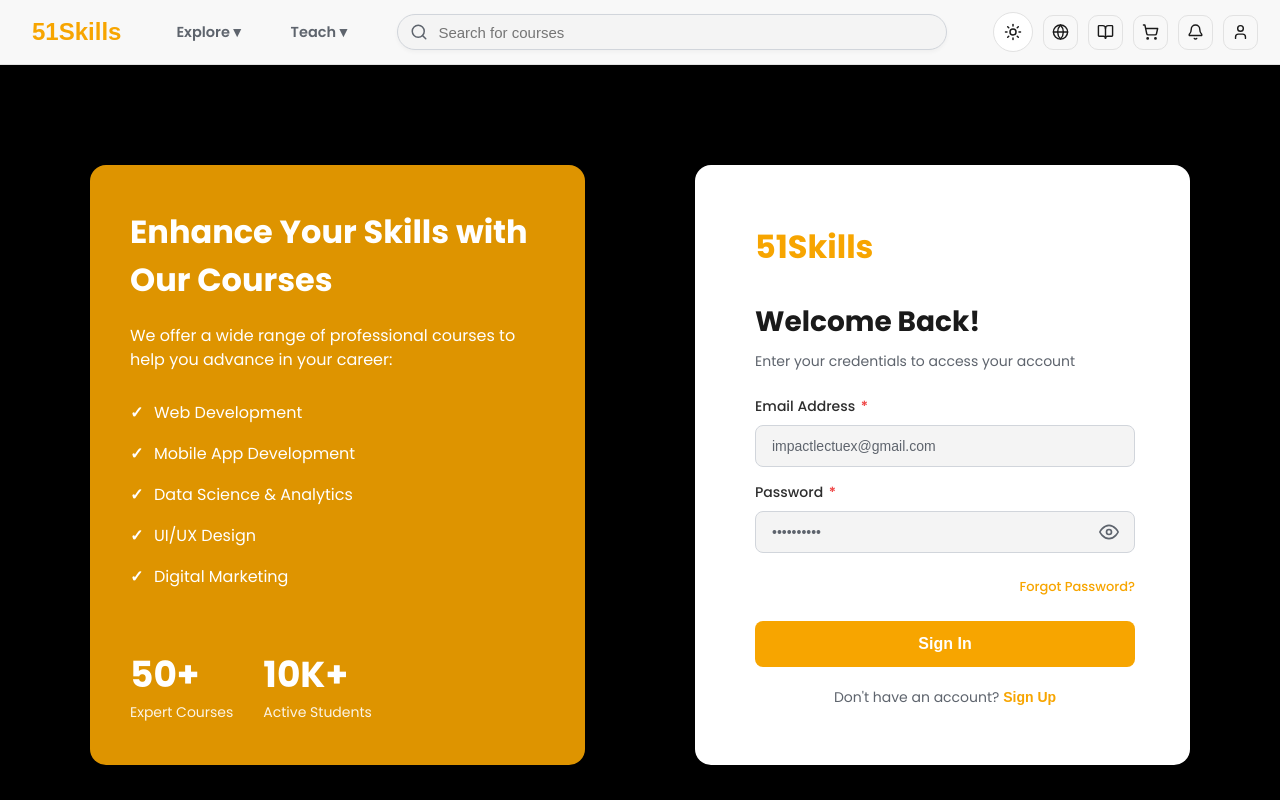
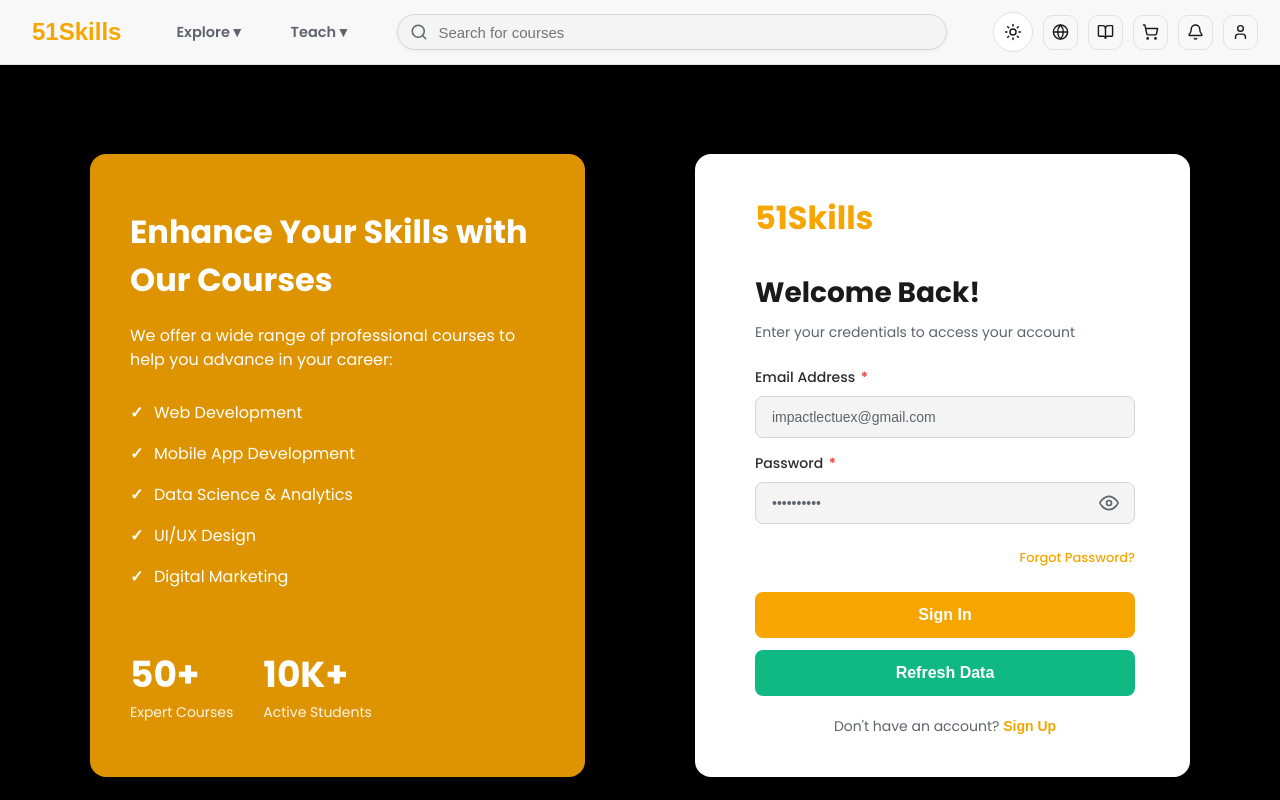
Before and after one commit to kashaliweb-design/finalidesign, a Next.js app: page /auth in a window 1280 px wide. Shown: the top 800 px of the page. Built offline with nearby package versions, Linux system fonts and the light colour scheme.

Commit message:
Add Refresh Data button to login page

```diff
--- a/app/auth/page.tsx
+++ b/app/auth/page.tsx
@@ -27,6 +27,8 @@ export default function AuthPage() {
   const [verificationEmail, setVerificationEmail] = useState("");
   const [resendingOtp, setResendingOtp] = useState(false);
   const [resendCooldown, setResendCooldown] = useState(0);
+  const [refreshingData, setRefreshingData] = useState(false);
+  const [refreshMessage, setRefreshMessage] = useState("");
 
   const handleSubmit = async (e: React.FormEvent) => {
     e.preventDefault();
@@ -228,6 +230,36 @@ export default function AuthPage() {
     }
   };
 
+  const handleRefreshData = async () => {
+    setRefreshMessage("");
+    setRefreshingData(true);
+
+    try {
+      const response = await fetch("https://srv746619.hstgr.cloud/api/v1/auth/user", {
+        method: "GET",
+        headers: {
+          "Content-Type": "application/json",
+        },
+        credentials: "include",
+      });
+
+      const data = await response.json();
+
+      if (!response.ok) {
+        throw new Error(data.message || "Failed to refresh data");
+      }
+
+      setRefreshMessage("Data refreshed successfully!");
+      console.log("Refreshed user data:", data);
+
+      setTimeout(() => setRefreshMessage(""), 3000);
+    } catch (err: any) {
+      setRefreshMessage(err.message || "Failed to refresh data. Please try again.");
+    } finally {
+      setRefreshingData(false);
+    }
+  };
+
   return (
     <div className={styles.authContainer}>
 
@@ -286,6 +318,12 @@ export default function AuthPage() {
             {success && (
               <div className={styles.successMessage}>
                 {success}
+              </div>
+            )}
+
+            {refreshMessage && (
+              <div className={refreshMessage.includes("successfully") ? styles.successMessage : styles.errorMessage}>
+                {refreshMessage}
               </div>
             )}
 
@@ -495,6 +533,39 @@ export default function AuthPage() {
                 {loading ? "Processing..." : (isLogin ? "Sign In" : "Sign Up")}
               </button>
 
+              {isLogin && (
+                <button
+                  type="button"
+                  onClick={handleRefreshData}
+                  className={styles.refreshButton}
+                  disabled={refreshingData}
+                  style={{
+                    marginTop: "0.75rem",
+                    width: "100%",
+                    padding: "0.875rem",
+                    backgroundColor: "#10b981",
+                    color: "white",
+                    border: "none",
+                    borderRadius: "0.5rem",
+                    fontSize: "1rem",
+                    fontWeight: "600",
+                    cursor: refreshingData ? "not-allowed" : "pointer",
+                    opacity: refreshingData ? 0.6 : 1,
+                    transition: "all 0.2s ease",
+                  }}
+                  onMouseEnter={(e) => {
+                    if (!refreshingData) {
+                      e.currentTarget.style.backgroundColor = "#059669";
+                    }
+                  }}
+                  onMouseLeave={(e) => {
+                    e.currentTarget.style.backgroundColor = "#10b981";
+                  }}
+                >
+                  {refreshingData ? "Refreshing..." : "Refresh Data"}
+                </button>
+              )}
+
               <div className={styles.toggleAuth}>
                 <p>
                   {isLogin ? "Don't have an account?" : "Already have an account?"}{" "}
```
